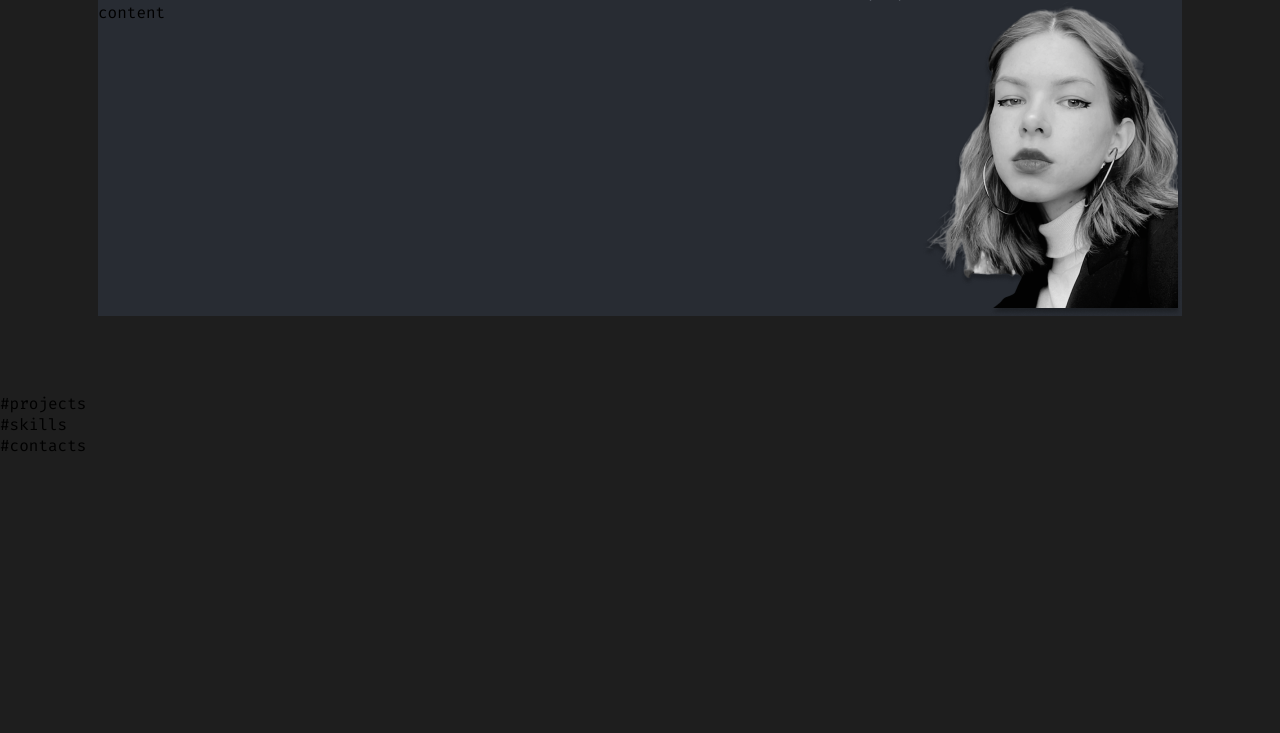
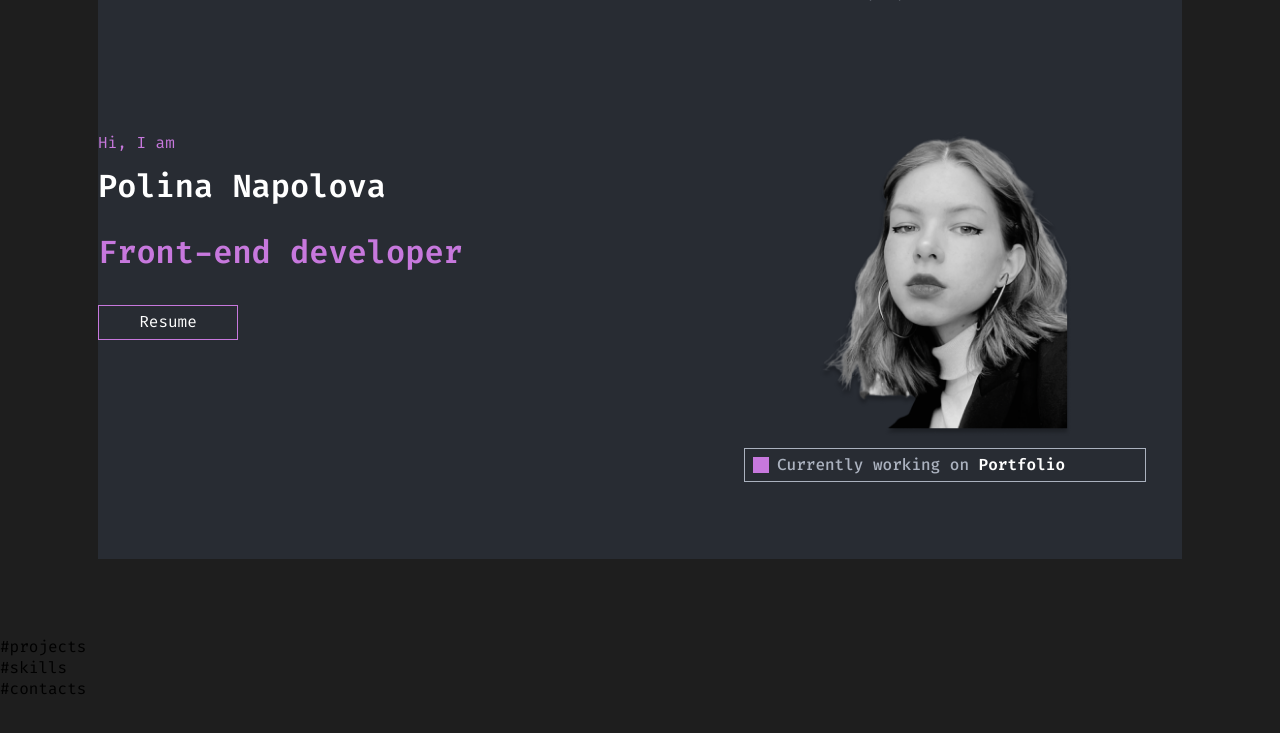
Before and after one commit to polinanapolova/site, a website: page portfolio/index.html in a window 1280 px wide. Shown: the part 51-784 px from the top of the page. Drawn offline with Linux system fonts and the light colour scheme.

Commit message:
header block

```diff
--- a/portfolio/css/style.css
+++ b/portfolio/css/style.css
@@ -65,4 +65,79 @@ body{
     display: flex;
     justify-content: space-between;
     column-gap: 30px;
+    padding-top: 130px;
 }
+
+.header-content{
+    color: #FFFFFF;
+    font-weight: 600;
+    font-size: 32px;
+}
+
+.purple{
+    color: #C778DD;
+    font-weight: 400;
+    font-size: 16px;
+    margin-bottom: 12px;
+}
+
+.Iam{
+    font-weight: 600;
+    font-size: 32px;
+    margin-top: 24px;
+}
+
+.button{
+    font-weight: 400;
+    font-size: 16px;
+    border: 1px solid #C778DD;
+    width: 140px;
+    height: 35px;
+    text-align: center;
+    padding-top: 5px;
+    margin-top: 32px;
+}
+
+.header-img{
+    padding-bottom: 77px;
+    margin-right: 36px;
+}
+.img-me{
+    display: block;
+    margin-left: auto;
+    margin-right: auto;
+    margin-bottom: 12px;
+}
+.status{
+    position: relative;
+    padding-left: 32px;
+    padding-right: 80px;
+    font-weight: 500;
+    font-size: 16px;
+    color: #ABB2BF;
+    border: 1px solid #ABB2BF;
+   /* width: 402px;
+    height: 36px;*/
+    padding-top: 8px;
+    padding-bottom: 8px;
+    line-height: 1;
+
+}
+
+.white{
+    font-weight: 600;
+    font-size: 16px;
+    color: #FFFFFF;
+}
+
+.status::before{
+    position: absolute;
+    left:0;
+    margin-left: 8px;
+    content: "";
+    display: block;
+    width: 16px;
+    height: 16px;
+    background-color: #C778DD;
+
+}
--- a/portfolio/index.html
+++ b/portfolio/index.html
@@ -27,10 +27,14 @@
 
             <div class="header-row">
                 <div class="header-content">
-                    content
+                    <p class="purple">Hi, I am</p>
+                    <p>Polina Napolova</p>
+                    <p class="purple Iam">Front-end developer</p>
+                    <p class="button" >Resume</p>
                 </div>
                 <div class="header-img">
-                    <img src="./img/me.png">
+                    <img class="img-me"src="./img/me.png" width="253px" height="306px">
+                    <p class="status">Currently working on <span class="white">Portfolio</span></p>
                 </div>
             </div>
         </div>
```
